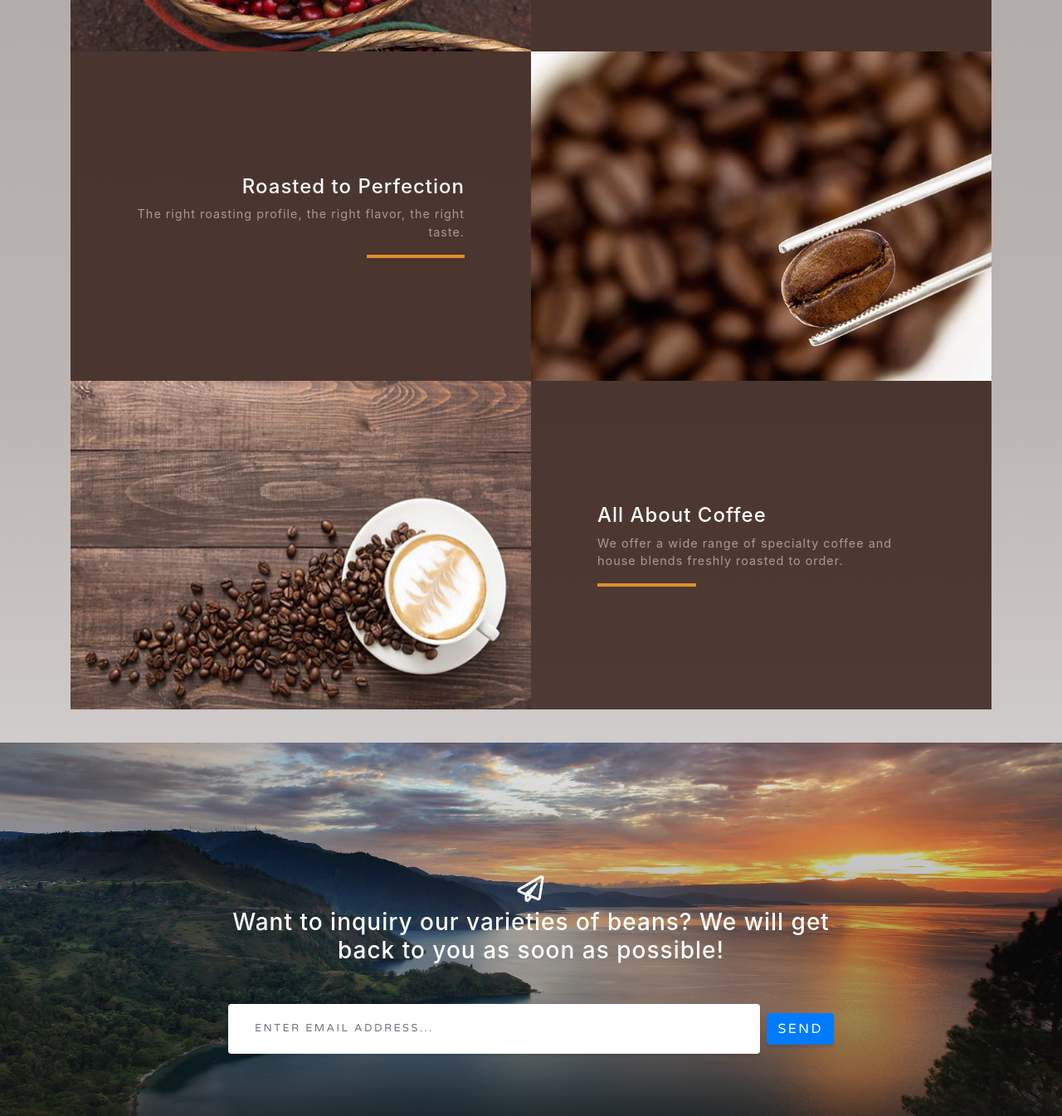
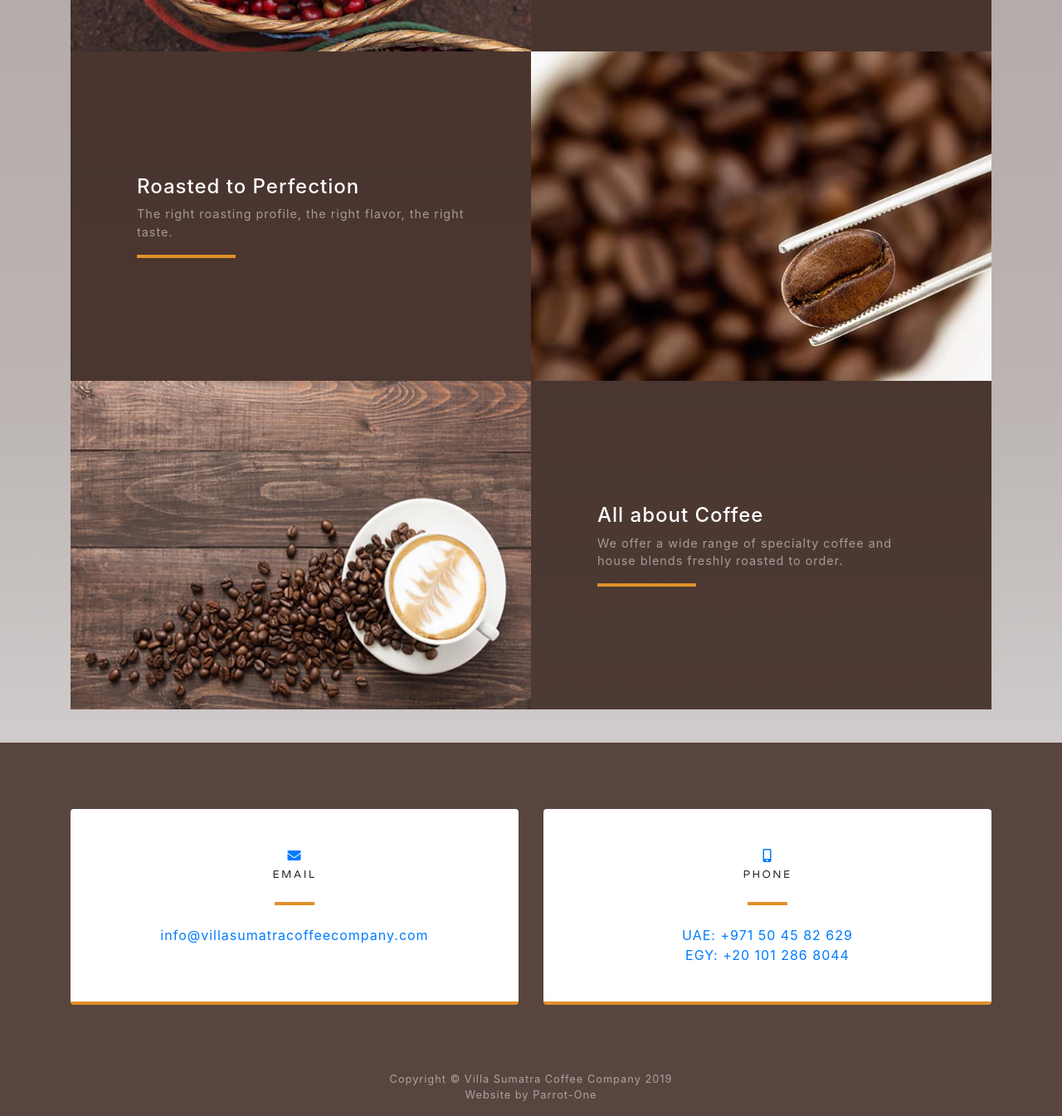
Before and after one commit to Parrot-One/vscco, a website with bundled scripts: page index.html in a window 1280 px wide. Shown: the part 2220-3565 px from the top of the page at 83% size. Built offline with nearby package versions, Linux system fonts and the light colour scheme; a web font is replaced by a local one.

Commit message:
section update HSH

```diff
--- a/index.html
+++ b/index.html
@@ -109,10 +109,10 @@
       <div class="col-lg-6 order-lg-first">
         <div class="bg-black text-center h-100 project">
           <div class="d-flex h-100">
-            <div class="project-text w-100 my-auto text-center text-lg-right">
+            <div class="project-text w-100 my-auto text-center text-lg-left">
               <h4 class="text-white">Grown with Devotion</h4>
               <p class="mb-0 text-white-50">Villa Sumatra coffee beans are picked from the finest trees by farmers that have been planting coffee for generations.</p>
-              <hr class="d-none d-lg-block mb-0 mr-0">
+              <hr class="d-none d-lg-block mb-0 ml-0">
             </div>
           </div>
         </div>
@@ -145,10 +145,10 @@
         <div class="col-lg-6 order-lg-first">
           <div class="bg-black text-center h-100 project">
             <div class="d-flex h-100">
-              <div class="project-text w-100 my-auto text-center text-lg-right">
+              <div class="project-text w-100 my-auto text-center text-lg-left">
                 <h4 class="text-white">Roasted to Perfection</h4>
                 <p class="mb-0 text-white-50">The right roasting profile, the right flavor, the right taste.</p>
-                <hr class="d-none d-lg-block mb-0 mr-0">
+                <hr class="d-none d-lg-block mb-0 ml-0">
               </div>
             </div>
           </div>
@@ -164,7 +164,7 @@
           <div class="bg-black text-center h-100 project">
             <div class="d-flex h-100">
               <div class="project-text w-100 my-auto text-center text-lg-left">
-                <h4 class="text-white">All About Coffee</h4>
+                <h4 class="text-white">All about Coffee</h4>
                   <p class="mb-0 text-white-50">We offer a wide range of specialty coffee and house blends freshly roasted to order.</p>
                   <hr class="d-none d-lg-block mb-0 ml-0">
                 </div>
@@ -179,6 +179,7 @@
   </section>
 
   <!-- Signup Section -->
+  <!--
   <section id="signup" class="signup-section">
     <div class="container">
       <div class="row">
@@ -196,7 +197,7 @@
       </div>
     </div>
   </section>
-
+-->
   <!-- Contact Section -->
   <section class="contact-section bg-black">
     <div class="container">
@@ -221,8 +222,8 @@
               <i class="fas fa-envelope text-primary mb-2"></i>
               <h4 class="text-uppercase m-0">Email</h4>
               <hr class="my-4">
-              <div class="small text-black-50">
-                <a href="#">info@villasumatracoffeecompany.com</a>
+              <div class="medium text-black-50">
+                <a href="mailto:info@villasumatracoffeecompany.com">info@villasumatracoffeecompany.com</a>
               </div>
             </div>
           </div>
@@ -234,8 +235,12 @@
               <i class="fas fa-mobile-alt text-primary mb-2"></i>
               <h4 class="text-uppercase m-0">Phone</h4>
               <hr class="my-4">
-              <div class="small text-black-50">UAE: +971 50 45 82 629</div>
-              <div class="small text-black-50">EGY: +20 101 286 8044</div>
+              <div class="medium text-black-50">
+                <a href="tel:+971504582629">UAE: +971 50 45 82 629</a>
+              </div>
+              <div class="medium text-black-50">
+                <a href="tel:+201012868044">EGY: +20 101 286 8044</a>
+              </div>
             </div>
           </div>
         </div>
```
